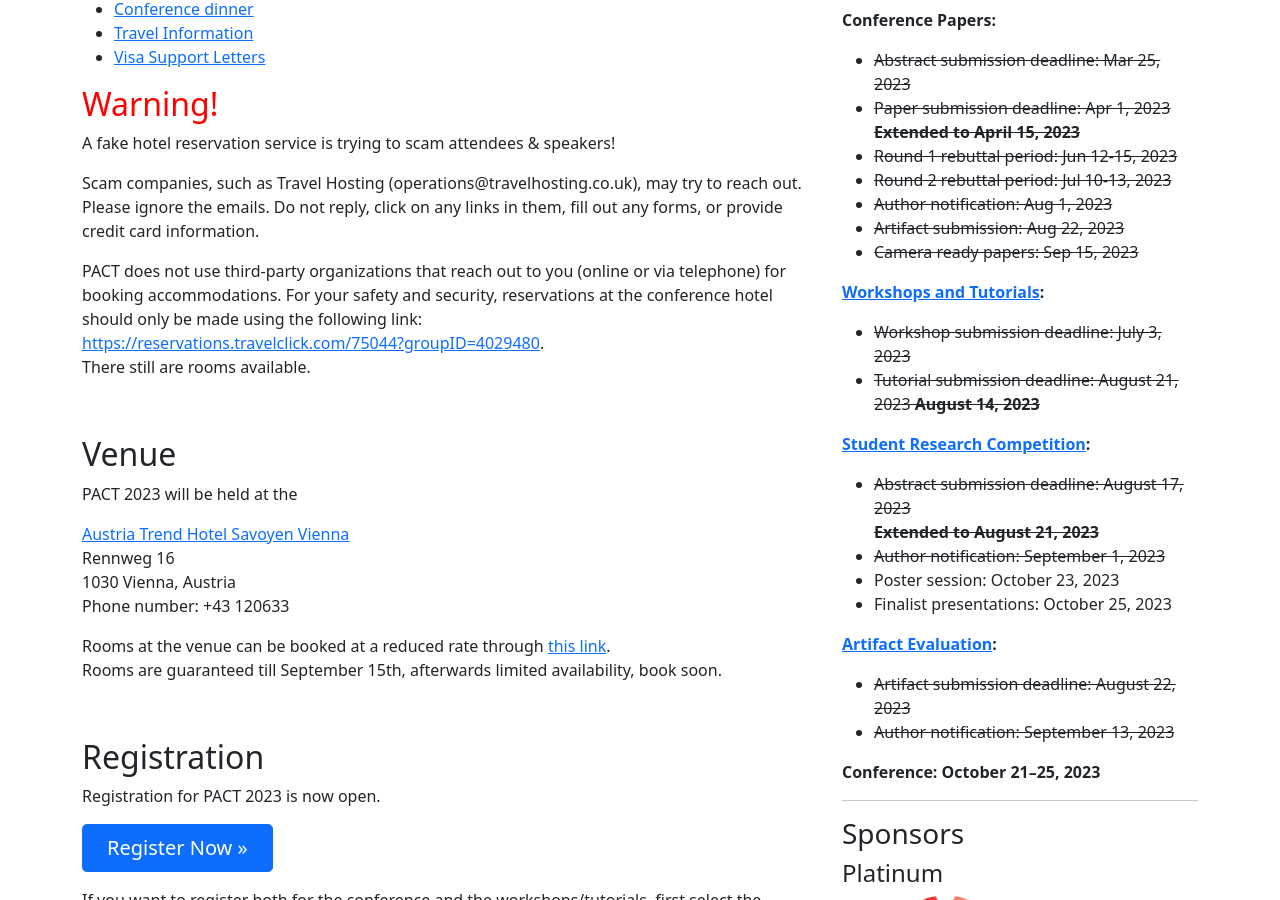
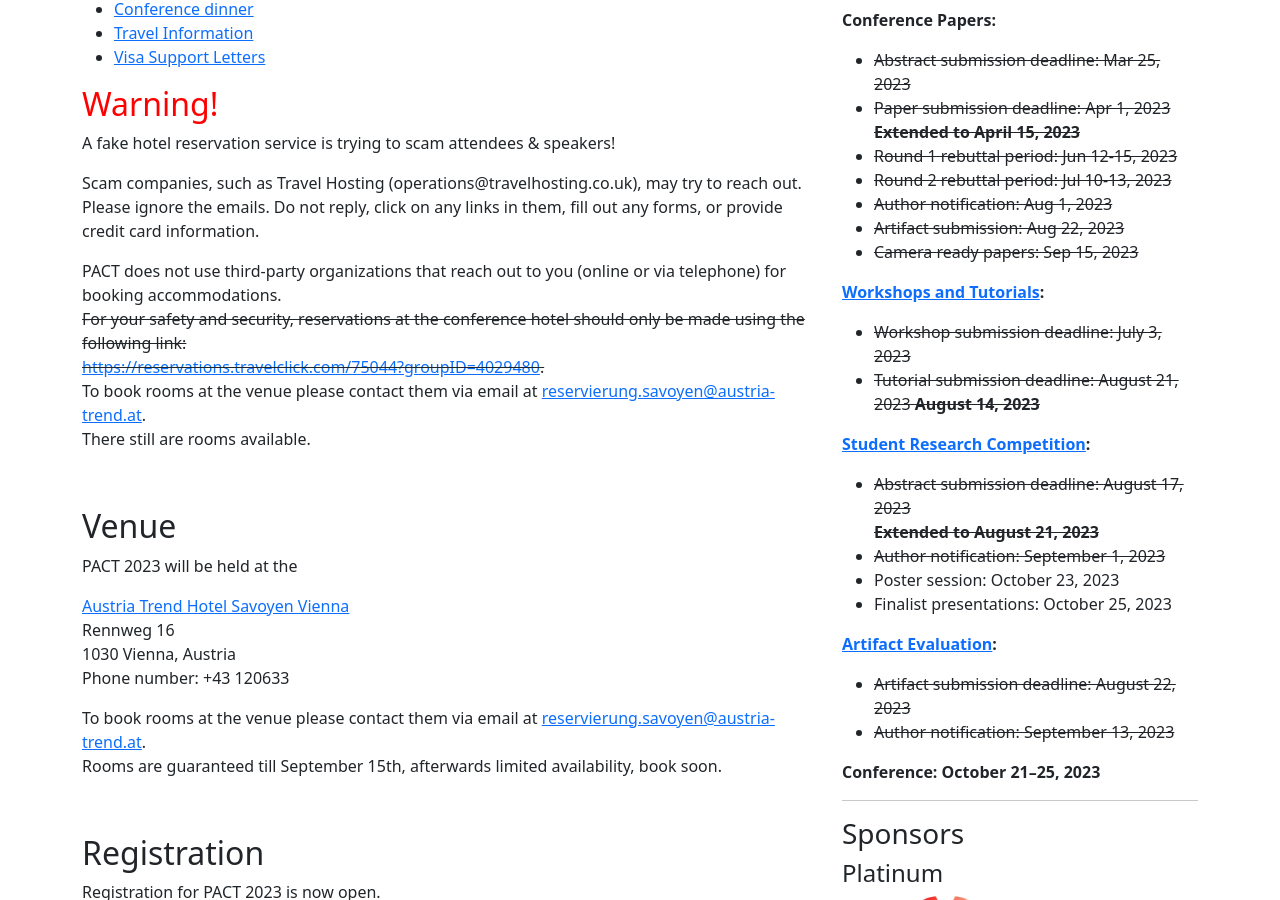
Before and after one commit to pact2023/pact2023.github.io, a Jekyll site: the page built from attend/index.md, in a window 1280 px wide and 900 px high, scrolled down 280 px. Built offline with Jekyll 4.4.1, drawn with Linux system fonts in a browser that asks for light colours.

Commit message:
attend: Cut-off date for booking via reservation link has passed, replaced link with email.

```diff
--- a/_includes/scam_warning.html
+++ b/_includes/scam_warning.html
@@ -9,9 +9,14 @@
 </p>
 <p>
     PACT does not use third-party organizations that reach out to you (online or via telephone) for booking accommodations.
-    For your safety and security, reservations at the conference hotel should only be made using the following link:
     <br>
-    <a href="https://reservations.travelclick.com/75044?groupID=4029480">https://reservations.travelclick.com/75044?groupID=4029480</a>.
+    <strike>
+        For your safety and security, reservations at the conference hotel should only be made using the following link:
+        <br>
+        <a href="https://reservations.travelclick.com/75044?groupID=4029480">https://reservations.travelclick.com/75044?groupID=4029480</a>.
+    </strike>
+    <br>
+    To book rooms at the venue please contact them via email at <a href="mailto:reservierung.savoyen@austria-trend.at">reservierung.savoyen@austria-trend.at</a>.
     <br>
     There still are rooms available.
 </p>
--- a/attend/index.md
+++ b/attend/index.md
@@ -30,7 +30,7 @@ Rennweg 16 <br>
 1030 Vienna, Austria <br>
 Phone number: +43 120633 <br>
 
-Rooms at the venue can be booked at a reduced rate through [this link](https://reservations.travelclick.com/75044?groupID=4029480).
+To book rooms at the venue please contact them via email at <a href="mailto:reservierung.savoyen@austria-trend.at">reservierung.savoyen@austria-trend.at</a>.
 <br>
 Rooms are guaranteed till September 15th, afterwards limited availability, book soon.
 
```
